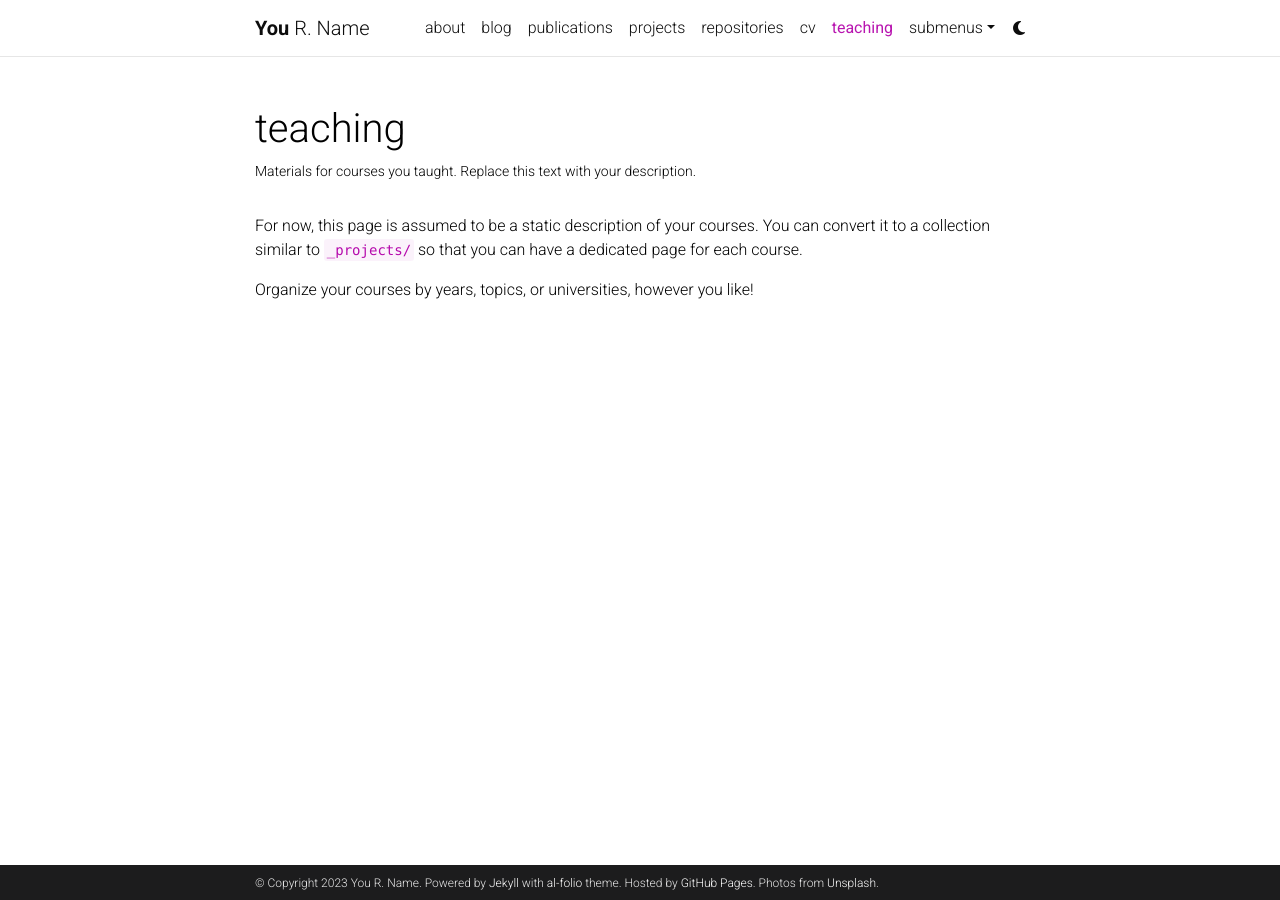
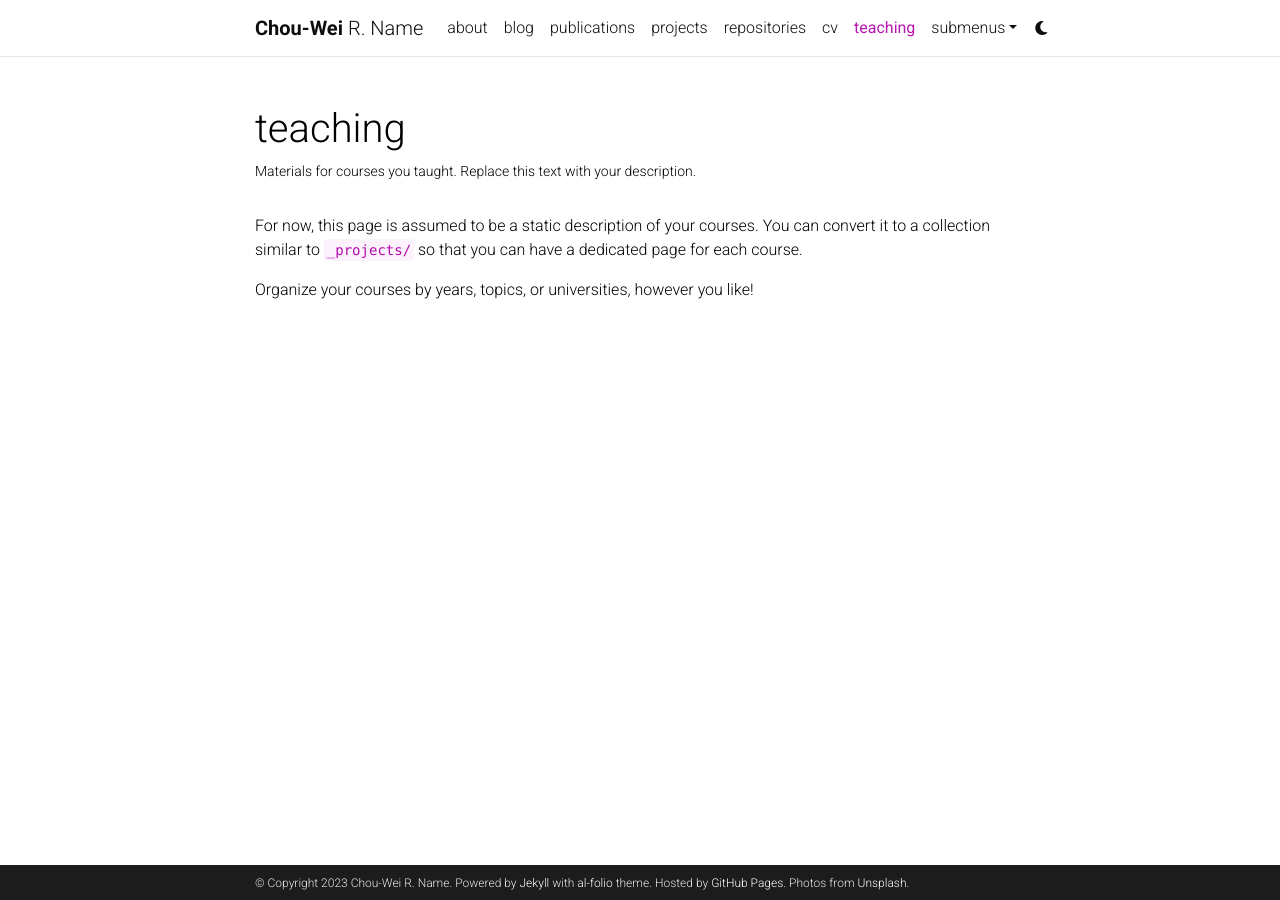
Before and after one commit to billkiang/billkiang.github.io, a Jekyll site: the page built from _pages/teaching.md, in a window 1280 px wide. Built offline with Jekyll 4.4.1, drawn with Linux system fonts in a browser that asks for light colours; comment, search, counter and statistics services are not loaded; a style sheet for code colours, icons or effects is not loaded.

Commit message:
Update _config.yml

```diff
--- a/_config.yml
+++ b/_config.yml
@@ -3,7 +3,7 @@
 # -----------------------------------------------------------------------------
 
 title: blank # the website title (if blank, full name will be used instead)
-first_name: You
+first_name: Chou-Wei
 middle_name: R.
 last_name: Name
 email: you@example.com
@@ -18,8 +18,8 @@
 lang: en # the language of your site (for example: en, fr, cn, ru, etc.)
 icon: ⚛️  # the emoji used as the favicon (alternatively, provide image name in /assets/img/)
 
-url: https://alshedivat.github.io # the base hostname & protocol for your site
-baseurl: /al-folio # the subpath of your site, e.g. /blog/
+url: https://billkiang.github.io # the base hostname & protocol for your site
+baseurl:  # the subpath of your site, e.g. /blog/
 last_updated: false # set to true if you want to display last updated in the footer
 impressum_path:  # set to path to include impressum link in the footer, use the same path as permalink in a page, helps to conform with EU GDPR
 
```
